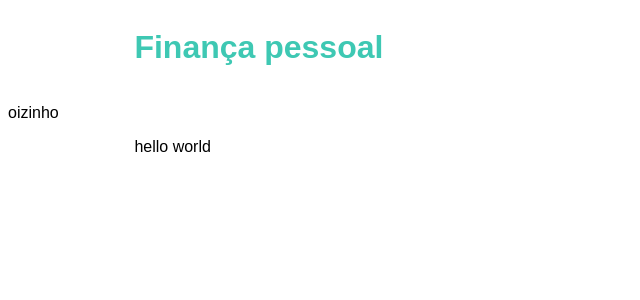
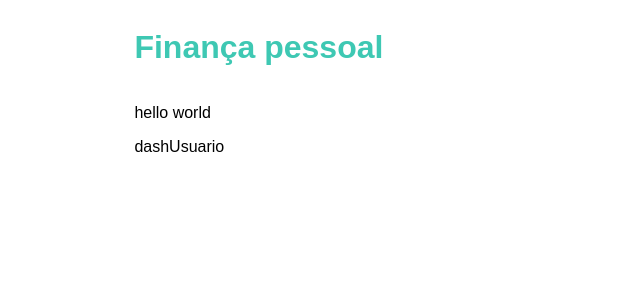
Before and after one commit to Jompa14/financa-pessoal, a Vue app: page / in a window 1280 px wide. Shown: the top 300 px of the page, without its empty margins (0-640 px from the left). Built offline with nearby package versions, Linux system fonts and the light colour scheme; the HTML template or start-up script is replaced by a standard one.

Commit message:
cria dash

```diff
--- a/src/App.vue
+++ b/src/App.vue
@@ -3,19 +3,22 @@
         <div class="navbar alinhamento">
             <h1>Finança pessoal</h1>
         </div>
+        <painel-resumo></painel-resumo>
+        <dash-usuario/>
         <tabela-usuario></tabela-usuario>
-        <painel-resumo></painel-resumo>
     </div>
 </template>
 
 <script>
 import tabelaUsuario from './components/tabela.vue'
 import painelResumo from './components/painelResumo.vue'
+import dashUsuario from './components/dashUsuario.vue'
 export default {
   name: 'App',
   components: {
       tabelaUsuario,
       painelResumo,
+      dashUsuario,
   }
 };
 </script>
--- /dev/null
+++ b/src/components/dashUsuario.vue
@@ -0,0 +1,13 @@
+<template lang="html">
+    <div class="alinhamento">
+        dashUsuario
+    </div>
+</template>
+
+<script>
+export default {
+}
+</script>
+
+<style lang="css" scoped>
+</style>
--- a/src/components/tabela.vue
+++ b/src/components/tabela.vue
@@ -1,6 +1,6 @@
 <template lang="html">
     <div class="">
-        <p>{{ teste }}</p>
+        <!-- <p>{{ teste }}</p> -->
     </div>
 </template>
 
```
